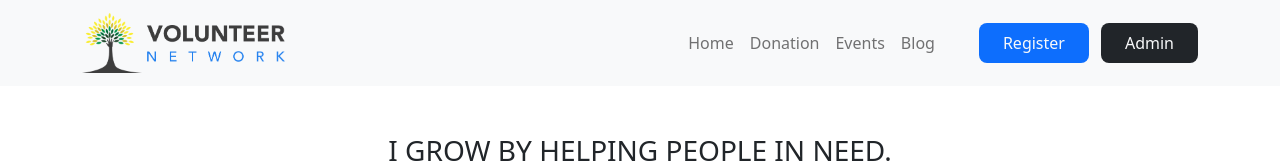
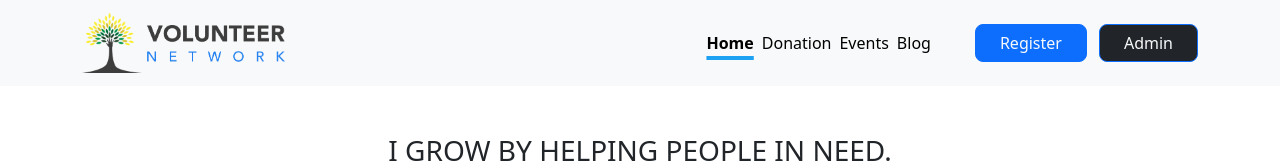
Before and after one commit to mehrazhossain/volunteer-network-client, a React (Create React App) app: page / in a window 1280 px wide. Shown: the top 163 px of the page. Built offline with nearby package versions, Linux system fonts and the light colour scheme.

Commit message:
added react router & custom link

```diff
--- a/package.json
+++ b/package.json
@@ -10,6 +10,7 @@
     "react": "^18.0.0",
     "react-bootstrap": "^2.3.0",
     "react-dom": "^18.0.0",
+    "react-router-dom": "^6.3.0",
     "react-scripts": "5.0.1",
     "web-vitals": "^2.1.4"
   },
--- a/src/App.js
+++ b/src/App.js
@@ -3,12 +3,15 @@ import 'bootstrap/dist/css/bootstrap.min.css';
 import Header from './components/Header/Header';
 import Home from './components/Home/Home';
 import Footer from './components/Footer/Footer';
+import { Route, Routes } from 'react-router-dom';
 
 function App() {
   return (
     <div>
       <Header></Header>
-      <Home></Home>
+      <Routes>
+        <Route path="/" element={<Home></Home>}></Route>
+      </Routes>
       <Footer></Footer>
     </div>
   );
--- /dev/null
+++ b/src/components/CustomLink/CustomLink.css
@@ -0,0 +1,5 @@
+.link-div a {
+  display: inline-flex;
+  margin-right: 8px;
+  color: black;
+}
--- /dev/null
+++ b/src/components/CustomLink/CustomLink.js
@@ -0,0 +1,29 @@
+import React from 'react';
+import { Link, useMatch, useResolvedPath } from 'react-router-dom';
+import './CustomLink.css';
+
+function CustomLink({ children, to, ...props }) {
+  let resolved = useResolvedPath(to);
+  let match = useMatch({ path: resolved.pathname, end: true });
+
+  return (
+    <div className="link-div">
+      <Link
+        style={{
+          fontWeight: match ? 'bold' : 'normal',
+          textUnderlinePosition: match ? 'under' : 'auto',
+          textDecoration: match ? 'underline' : 'none',
+          textDecorationColor: match ? '#1DA1F2' : 'black',
+          textDecorationThickness: match ? '4px' : 'auto',
+          textUnderlineOffset: match ? '3px' : 'auto',
+        }}
+        to={to}
+        {...props}
+      >
+        {children}
+      </Link>
+    </div>
+  );
+}
+
+export default CustomLink;
--- a/src/components/Header/Header.js
+++ b/src/components/Header/Header.js
@@ -1,43 +1,36 @@
 import React from 'react';
-import { Container, Nav, Navbar } from 'react-bootstrap';
+import { Button, Container, Nav, Navbar } from 'react-bootstrap';
 import './Header.css';
 import logo from '../../images/logos/Group 1329.png';
+import CustomLink from '../CustomLink/CustomLink';
 
 const Header = () => {
   return (
     <Navbar collapseOnSelect expand="lg" bg="light" variant="light">
       <Container>
-        <Navbar.Brand href="#home">
+        <Navbar.Brand>
           <img style={{ height: '60px' }} src={logo} alt="" />
         </Navbar.Brand>
         <Navbar.Toggle aria-controls="responsive-navbar-nav" />
         <Navbar.Collapse id="responsive-navbar-nav">
           <Nav className="me-auto"></Nav>
-          <Nav>
-            <Nav.Link href="#deets">Home</Nav.Link>
-            <Nav.Link eventKey={2} href="#memes">
-              Donation
-            </Nav.Link>
-            <Nav.Link eventKey={2} href="#memes">
-              Events
-            </Nav.Link>
-            <Nav.Link eventKey={2} href="#memes">
-              Blog
-            </Nav.Link>
-            <Nav.Link
+          <Nav className="d-flex align-items-center justify-content-center">
+            <CustomLink to="/">Home</CustomLink>
+            <CustomLink to="/donation">Donation</CustomLink>
+            <CustomLink to="/events">Events</CustomLink>
+            <CustomLink to="/blog">Blog</CustomLink>
+            <Button
               className="bg-primary text-light px-4 register border-style"
               eventKey={2}
-              href="#memes"
             >
               Register
-            </Nav.Link>
-            <Nav.Link
+            </Button>
+            <Button
               className="bg-dark text-light px-4 border-style"
               eventKey={2}
-              href="#memes"
             >
               Admin
-            </Nav.Link>
+            </Button>
           </Nav>
         </Navbar.Collapse>
       </Container>
--- a/src/components/Search/Search.js
+++ b/src/components/Search/Search.js
@@ -2,7 +2,7 @@ import React from 'react';
 
 const Search = () => {
   return (
-    <div>
+    <div className="mb-4">
       <h3 className="text-center mt-5">I GROW BY HELPING PEOPLE IN NEED.</h3>
       <div className="input-group mb-3 w-50 mx-auto mt-4">
         <input
--- a/src/components/Service/Service.js
+++ b/src/components/Service/Service.js
@@ -4,7 +4,7 @@ const Service = ({ service }) => {
   const { id, name, image } = service;
   return (
     <div className="col">
-      <div className="card rounded border-0">
+      <div className="card rounded-top border-0">
         <img src={image} className="card-img-top" alt="..." />
         <div className="card-footer service-title">
           <p className="text-white d-flex align-items-center justify-content-center fs-6">
--- a/src/index.js
+++ b/src/index.js
@@ -3,12 +3,15 @@ import ReactDOM from 'react-dom/client';
 import './index.css';
 import App from './App';
 import reportWebVitals from './reportWebVitals';
+import { BrowserRouter } from 'react-router-dom';
 
 const root = ReactDOM.createRoot(document.getElementById('root'));
 root.render(
-  <React.StrictMode>
-    <App />
-  </React.StrictMode>
+  <BrowserRouter>
+    <React.StrictMode>
+      <App />
+    </React.StrictMode>
+  </BrowserRouter>
 );
 
 // If you want to start measuring performance in your app, pass a function
```
Also changed, not shown: 1 other file (tests, documents, lock files or other folders).
